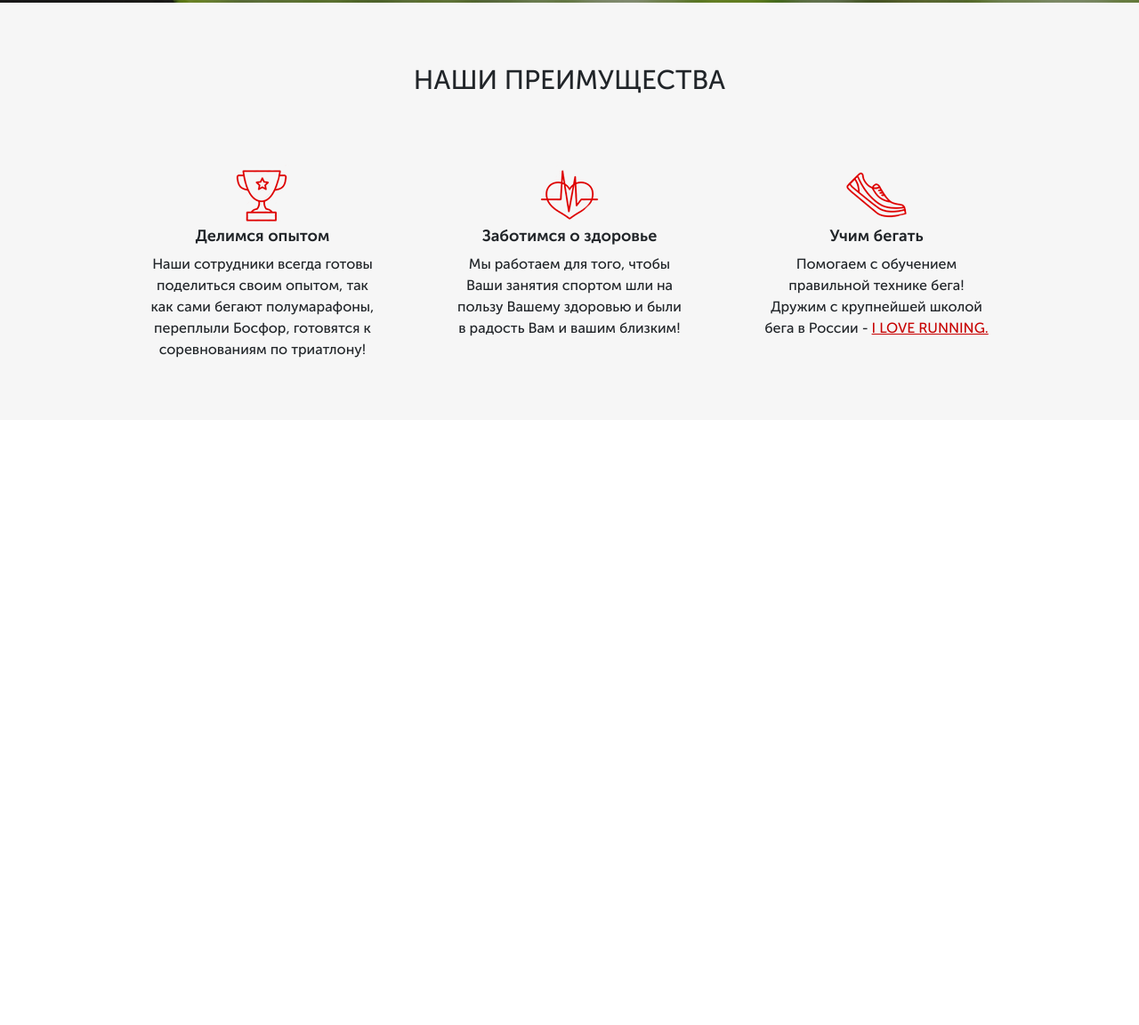
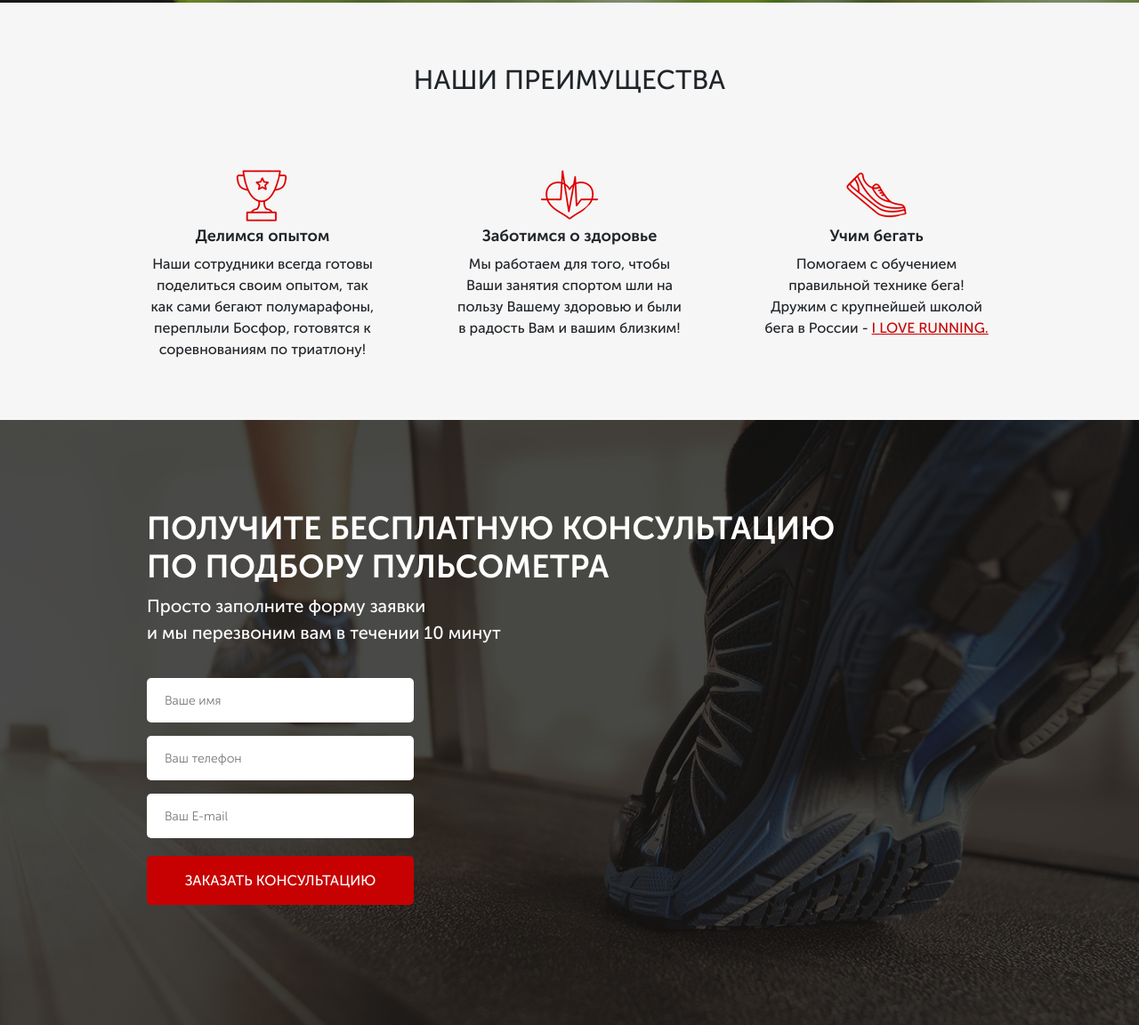
Before and after one commit to VladBolofinov/PROJECT_PULSOMETR, a website: page src/index.html in a window 1280 px wide. Shown: the part 689-1841 px from the top of the page at 89% size. Before the commit the page ends 1161 px from the top, so only its background shows below. Drawn offline with Linux system fonts and the light colour scheme.

Commit message:
block form done

```diff
--- a/src/index.html
+++ b/src/index.html
@@ -82,5 +82,21 @@
 
         </div>
     </div>
+    <div class="consultation">
+        <div class="container">
+            <h2 class="title title_left">Получите бесплатную консультацию<br>
+            по подбору пульсометра</h2>
+            <div class="consultation__descr">
+                Просто заполните форму заявки<br>
+                и мы перезвоним вам в течении 10 минут
+            </div>
+            <form class="feed-form" action="#">
+                <input name="name" required placeholder="Ваше имя" type="text">
+                <input name="phone" required placeholder="Ваш телефон" type="tel">
+                <input name="email" required placeholder="Ваш E-mail" type="text">
+                <button class="button button_submit">Заказать консультацию</button>
+            </form>
+        </div>
+    </div>
 </body>
 </html>
--- a/src/sass/blocks/_advantages.scss
+++ b/src/sass/blocks/_advantages.scss
@@ -30,6 +30,5 @@
         &__descr {
             text-align: center;
             }
-
         }
     }
--- a/src/sass/blocks/_buttons.scss
+++ b/src/sass/blocks/_buttons.scss
@@ -13,7 +13,11 @@
         width: 300px;
         height: 50px;
         font-size: 16px;
-
-
+    }
+    &_submit {
+        width: 100%;
+        height: 55px;
+        color: #ffffff;
+        font-size: 16px;
     }
 }
--- /dev/null
+++ b/src/sass/blocks/_consultation.scss
@@ -0,0 +1,10 @@
+.consultation {
+    min-height: 680px;
+    padding: 100px 0 92px 0;
+    background: url(../../img/consultation.jpg) center (center/cover) no-repeat;
+    &__descr {
+        color: #ffffff;
+        font-size: 20px;
+        font-weight: 500;
+    }
+}
--- /dev/null
+++ b/src/sass/blocks/_titles.scss
@@ -0,0 +1,12 @@
+.title {
+    color: #0d0d0d;
+    font-size: 30px;
+    font-weight: 700;
+    text-align: center;
+    text-transform: uppercase;
+    &_left {
+        color: #ffffff;
+        font-size: 36px;
+        text-align: left;
+    }
+}
--- /dev/null
+++ b/src/sass/blocks/forms.scss
@@ -0,0 +1,20 @@
+.feed-form {
+    margin-top: 36px;
+    display: flex;
+    flex-direction: column;
+    width: 300px;
+    input {
+        height: 50px;
+        border-radius: 5px;
+        background-color: #ffffff;
+        margin-bottom: 15px;
+        border: none;
+        padding: 0 20px;
+        color: #4b4b4b;
+        font-size: 14px;
+        font-weight: 300;
+        &:nth-child(3) {
+            margin-bottom: 20px;
+        }
+    }
+}
--- a/src/sass/blocks/style.scss
+++ b/src/sass/blocks/style.scss
@@ -18,3 +18,9 @@
 @import 'advantages';
 
 @import 'media';
+
+@import 'consultation';
+
+@import 'titles';
+
+@import 'forms';
```
Also changed, not shown: src/css/blocks/forms.min.css (added), src/css/blocks/style.min.css.
